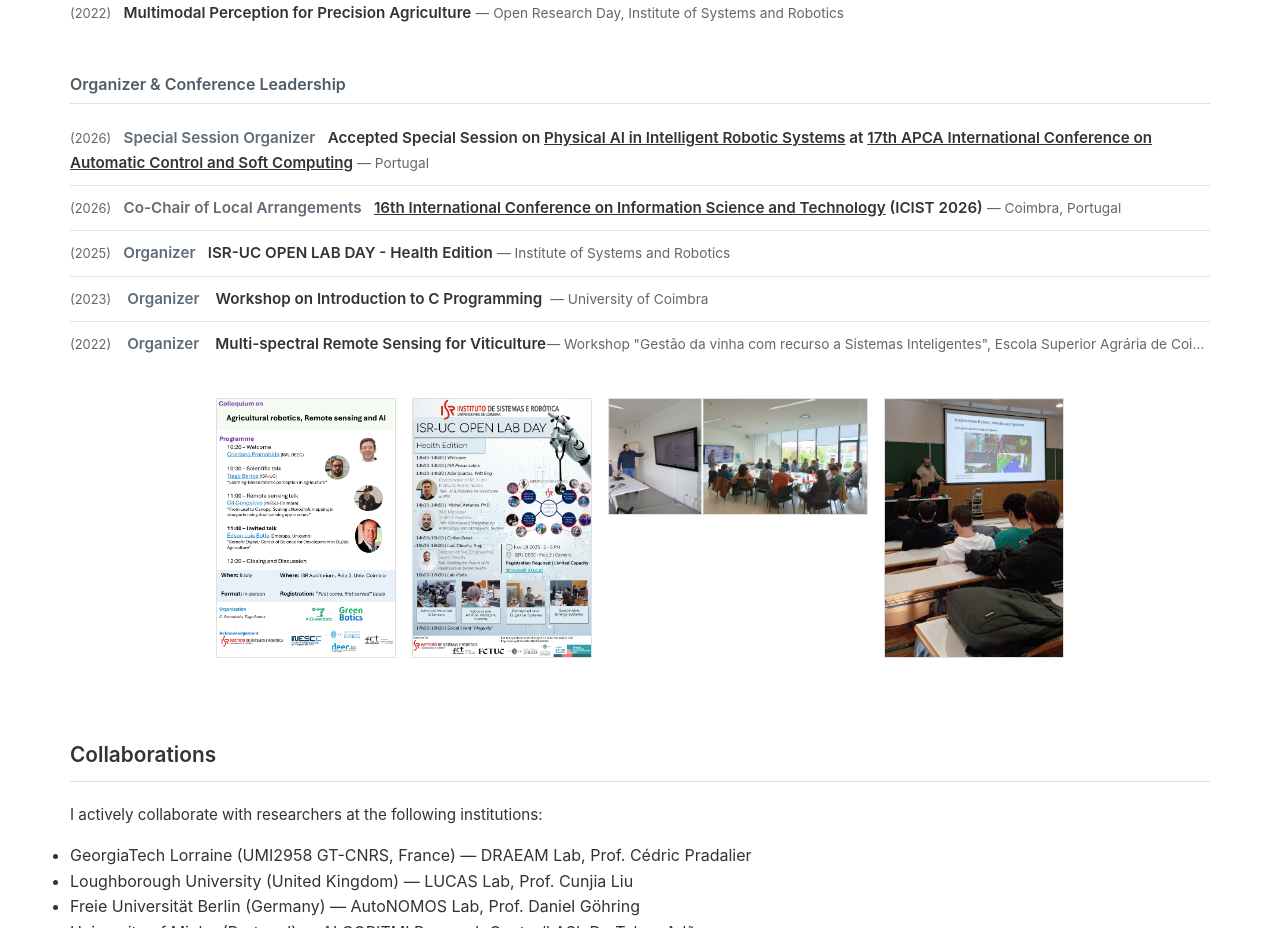
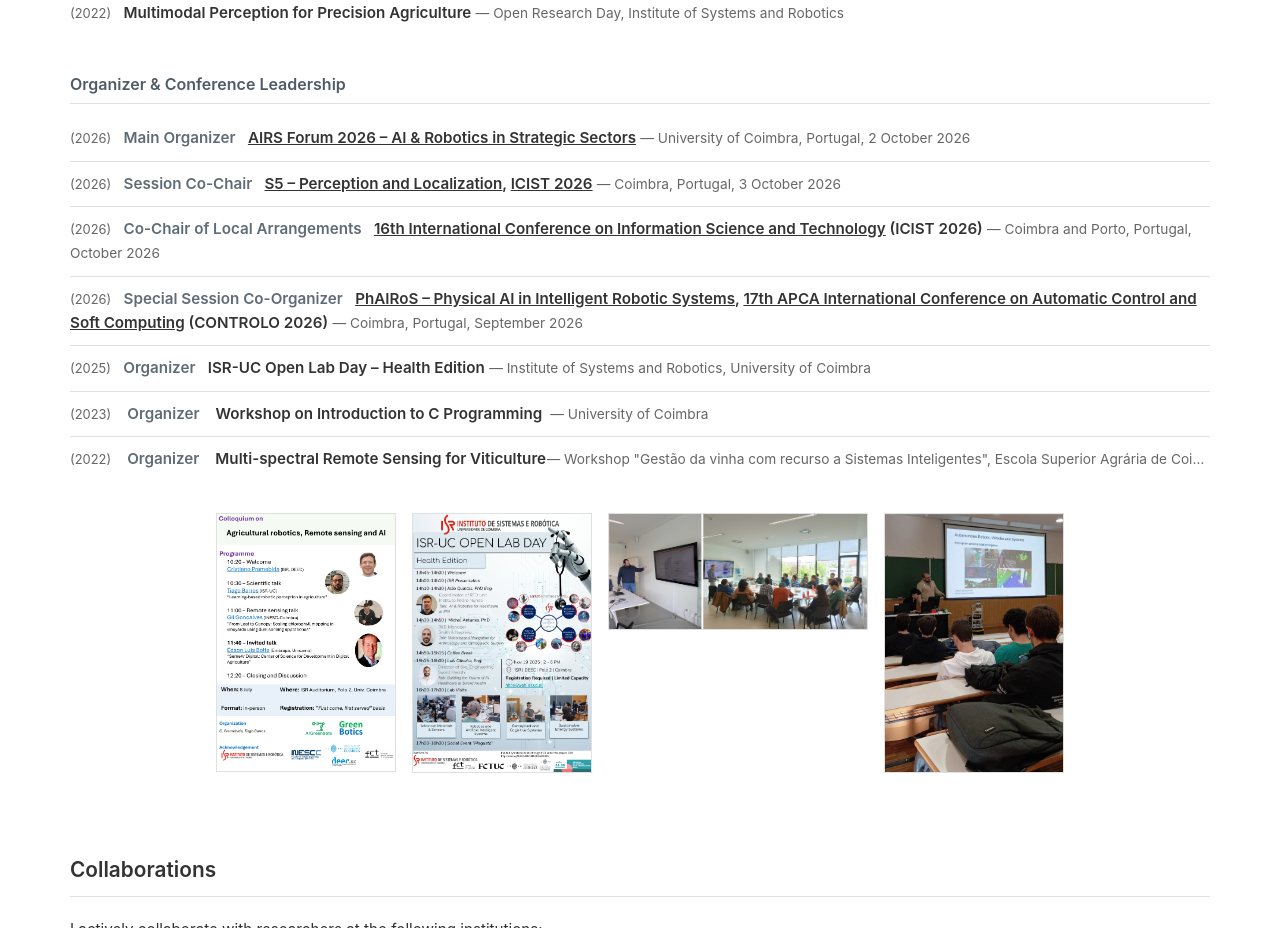
Before and after one commit to Cybonic/tbarros-research-profile, a plain HTML site: page index.html in a window 1280 px wide. Shown: the part 5040-5968 px from the top of the page. Drawn offline with Linux system fonts and the light colour scheme.

Commit message:
Update organizer and conference leadership entries
Add AIRS Forum 2026 (main organizer) and ICIST 2026 S5 session co-chair;
update CONTROLO 2026 PhAIRoS special session, ICIST local arrangements,
and ISR-UC Open Lab Day entries.

Co-Authored-By: Claude Opus 5.5 <noreply@anthropic.com>

```diff
--- a/index.html
+++ b/index.html
@@ -377,21 +377,33 @@
                     <div class="talks-list">
                         <div class="talk-entry">
                             <span class="talk-year">(2026)</span>
-                            <span class="talk-role-label">Special Session Organizer</span>
-                            <span class="talk-title">Accepted Special Session on <a href="https://controlo2026.apca.pt/wp-content/uploads/2026/04/SS08.pdf" target="_blank">Physical AI in Intelligent Robotic Systems</a> at <a href="https://controlo2026.apca.pt" target="_blank">17th APCA International Conference on Automatic Control and Soft Computing</a></span>
-                            <span class="talk-location">Portugal</span>
+                            <span class="talk-role-label">Main Organizer</span>
+                            <span class="talk-title"><a href="https://airsforum.isr.uc.pt/" target="_blank">AIRS Forum 2026 – AI &amp; Robotics in Strategic Sectors</a></span>
+                            <span class="talk-location">University of Coimbra, Portugal, 2 October 2026</span>
+                        </div>
+                        <div class="talk-entry">
+                            <span class="talk-year">(2026)</span>
+                            <span class="talk-role-label">Session Co-Chair</span>
+                            <span class="talk-title"><a href="https://conference.cs.cityu.edu.hk/icist/program/ICIST%202026%20Program%20v3.pdf" target="_blank">S5 – Perception and Localization</a>, <a href="https://conference.cs.cityu.edu.hk/icist/" target="_blank">ICIST 2026</a></span>
+                            <span class="talk-location">Coimbra, Portugal, 3 October 2026</span>
                         </div>
                         <div class="talk-entry">
                             <span class="talk-year">(2026)</span>
                             <span class="talk-role-label">Co-Chair of Local Arrangements</span>
                             <span class="talk-title"><a href="https://conference.cs.cityu.edu.hk/icist/" target="_blank">16th International Conference on Information Science and Technology</a> (ICIST 2026)</span>
-                            <span class="talk-location">Coimbra, Portugal</span>
+                            <span class="talk-location">Coimbra and Porto, Portugal, October 2026</span>
+                        </div>
+                        <div class="talk-entry">
+                            <span class="talk-year">(2026)</span>
+                            <span class="talk-role-label">Special Session Co-Organizer</span>
+                            <span class="talk-title"><a href="https://controlo2026.apca.pt/wp-content/uploads/2026/04/SS08.pdf" target="_blank">PhAIRoS – Physical AI in Intelligent Robotic Systems</a>, <a href="https://controlo2026.apca.pt" target="_blank">17th APCA International Conference on Automatic Control and Soft Computing</a> (CONTROLO 2026)</span>
+                            <span class="talk-location">Coimbra, Portugal, September 2026</span>
                         </div>
                         <div class="talk-entry">
                             <span class="talk-year">(2025)</span>
                             <span class="talk-role-label">Organizer</span>
-                            <span class="talk-title">ISR-UC OPEN LAB DAY - Health Edition</span>
-                            <span class="talk-location">Institute of Systems and Robotics</span>
+                            <span class="talk-title">ISR-UC Open Lab Day – Health Edition</span>
+                            <span class="talk-location">Institute of Systems and Robotics, University of Coimbra</span>
                         </div>
                          <div class="talk-entry talk-entry--single-line">
                             <span class="talk-year">(2023)</span>
```
